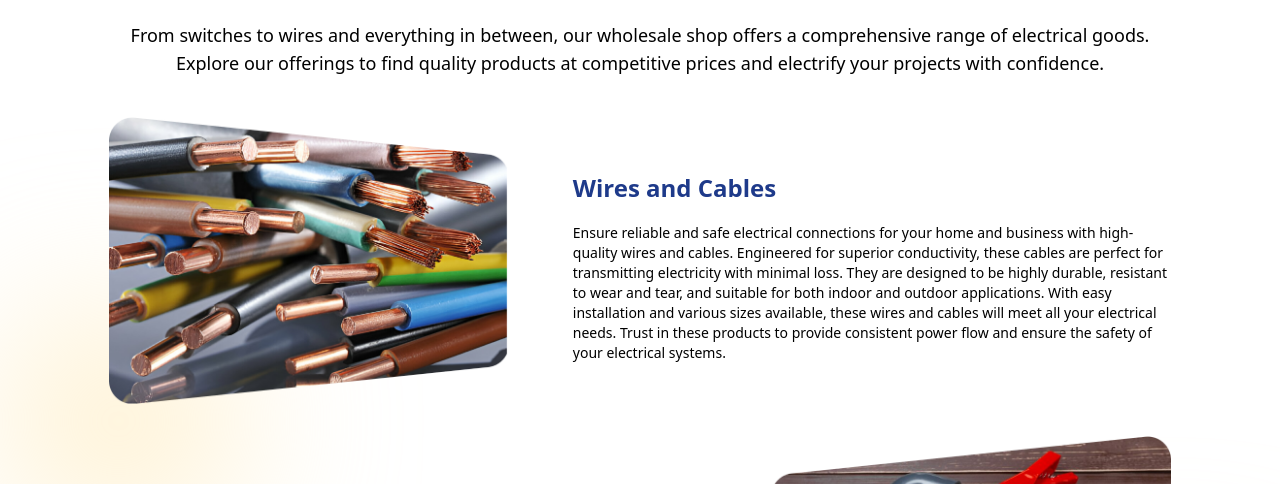
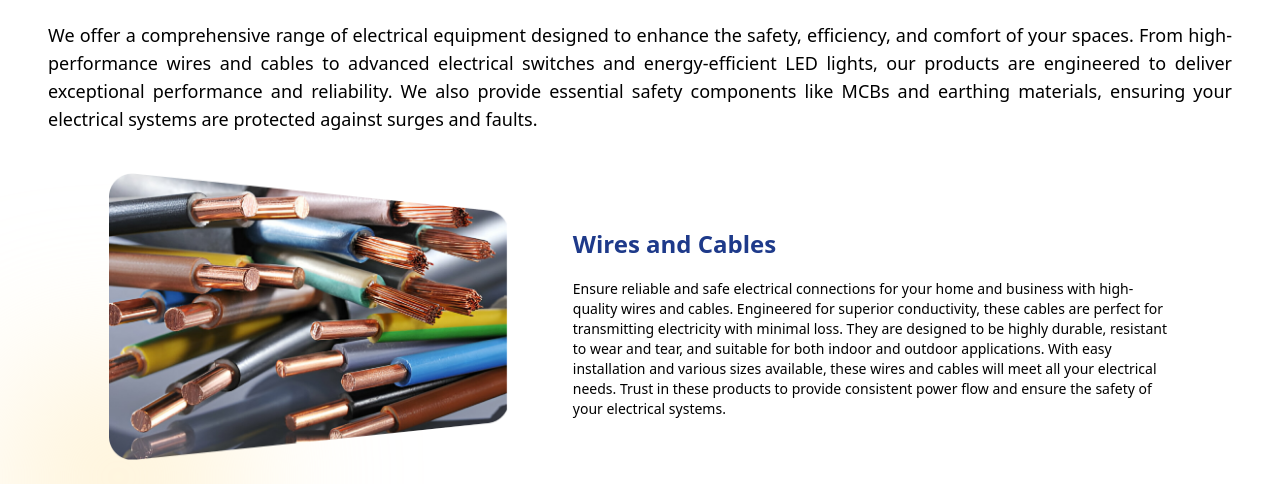
Before and after one commit to krupalvora/Mercury, a website: page products.html in a window 1280 px wide. Shown: the part 179-663 px from the top of the page. Drawn offline with Linux system fonts and the light colour scheme.

Commit message:
product content para changed

```diff
--- a/products.html
+++ b/products.html
@@ -103,16 +103,7 @@
                         <div>
 
                             <p>
-                                From switches to wires and everything in between, our wholesale shop offers a
-                                comprehensive
-                                range of electrical goods.
-                            </p>
-                        </div>
-                        <div>
-                            <p>
-                                Explore our offerings to find quality products at competitive prices and electrify your
-                                projects
-                                with confidence.
+                                We offer a comprehensive range of electrical equipment designed to enhance the safety, efficiency, and comfort of your spaces. From high-performance wires and cables to advanced electrical switches and energy-efficient LED lights, our products are engineered to deliver exceptional performance and reliability. We also provide essential safety components like MCBs and earthing materials, ensuring your electrical systems are protected against surges and faults.
                             </p>
                         </div>
                     </div>
```
Also changed, not shown: css/output.css.
